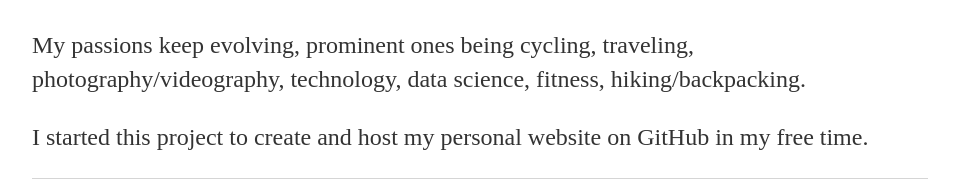
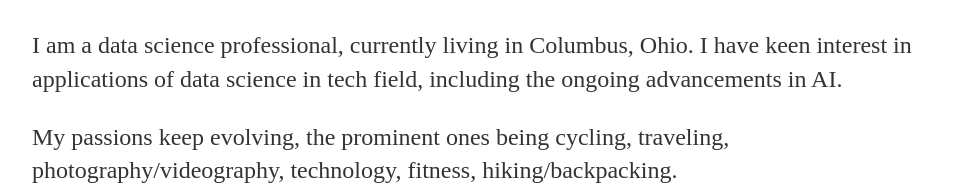
Before and after one commit to sagar-umesh/sagar-umesh.github.io, a plain HTML site: page index.html in a window 1280 px wide. Shown: the part 168-363 px from the top of the page, without its empty margins (160-1119 px from the left). Drawn offline with Linux system fonts and the light colour scheme.

Commit message:
Update index.html

```diff
--- a/index.html
+++ b/index.html
@@ -17,8 +17,8 @@
     		<div class="blurb">
 
         		<h1>Hi there, I'm Sagar!</h1>
-			<p>My passions keep evolving, prominent ones being cycling, traveling, photography/videography, technology, data science, fitness, hiking/backpacking.</p>
-			<p>I started this project to create and host my personal website on GitHub in my free time. </p>
+			<p>I am a data science professional, currently living in Columbus, Ohio. I have keen interest in applications of data science in tech field, including the ongoing advancements in AI.</p>
+			<p>My passions keep evolving, the prominent ones being cycling, traveling, photography/videography, technology, fitness, hiking/backpacking.</p>
     		</div><!-- /.blurb -->
 		</div><!-- /.container -->
 		<footer>
```
